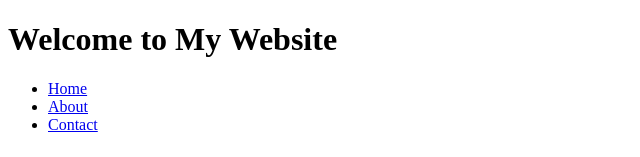
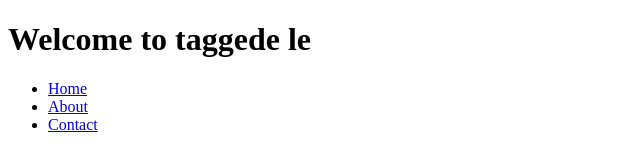
Before and after one commit to bhanu855/BhanuS, a plain HTML site: page index.html in a window 1280 px wide. Shown: the top 157 px of the page, without its empty margins (0-640 px from the left). Drawn offline with Linux system fonts and the light colour scheme.

Commit message:
single muthyam

```diff
--- a/index.html
+++ b/index.html
@@ -15,7 +15,7 @@
 </head>
 <body>
     <header>
-        <h1>Welcome to My Website</h1>
+        <h1>Welcome to taggede le</h1>
         <nav>
             <ul>
                 <li><a href="#home">Home</a></li>
```
